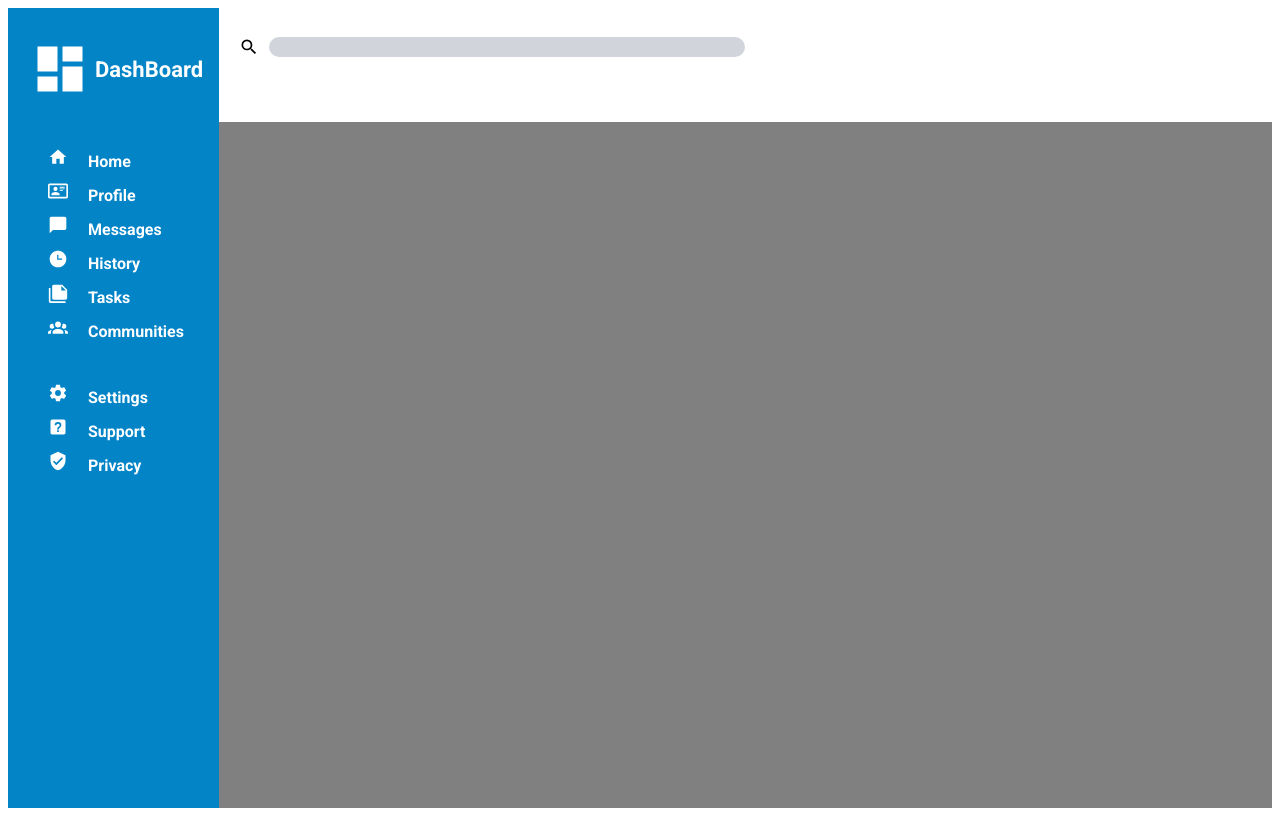
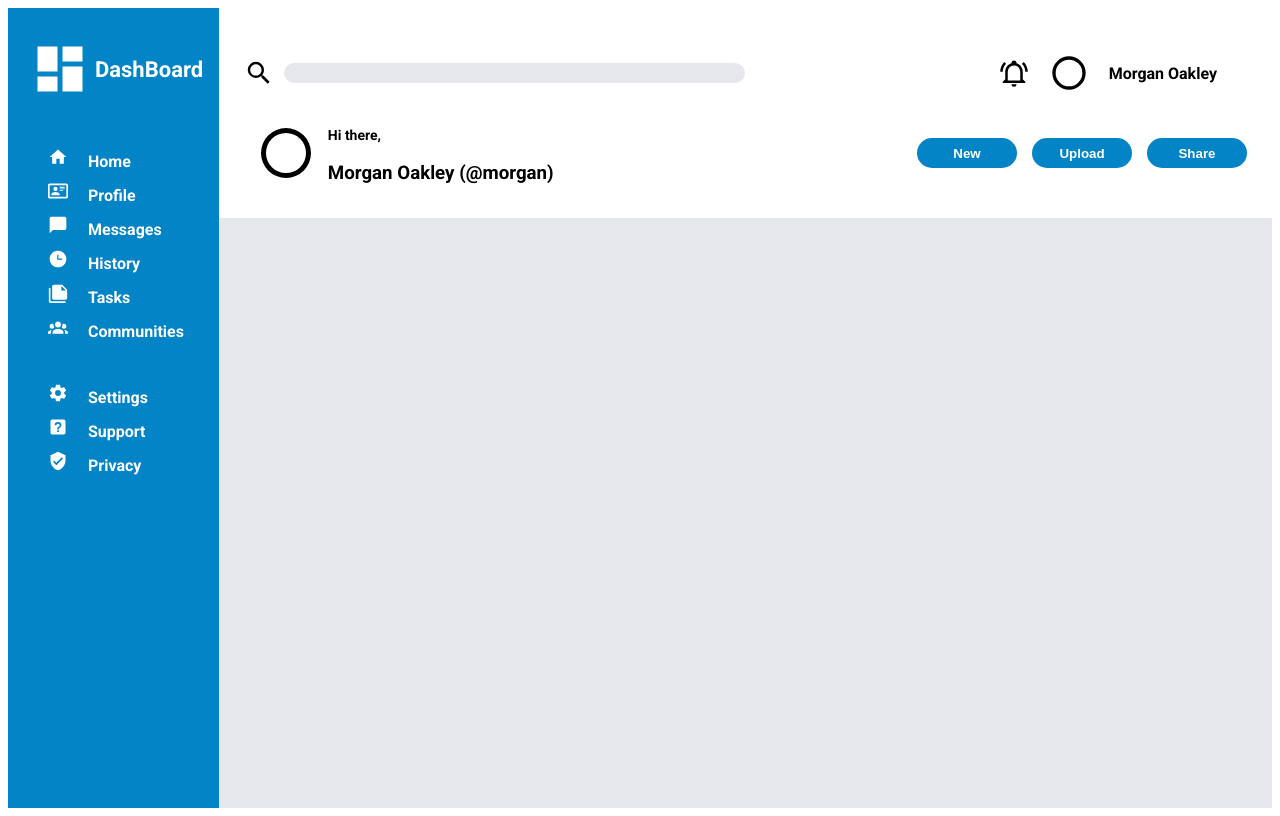
Before and after one commit to Ahmedhatem307/Admin-Dashboard, a plain HTML site: page index.html in a window 1280 px wide. Drawn offline with Linux system fonts and the light colour scheme; a web font is replaced by a local one.

Commit message:
Add elements and styles to the header

```diff
--- a/index.html
+++ b/index.html
@@ -41,7 +41,22 @@
                 <img src="img/magnify.svg" alt="Magnifying glass">
                 <input type="search">
             </div>
-
+            <div class="head-profile">
+                <img src="img/bell-ring-outline.svg" alt="Bell icon">
+                <img src="img/circle-outline.svg" alt="" id="pp">
+                <h4>Morgan Oakley</h4>
+            </div>
+            <div class="name-buttons">
+                <div class="name">
+                    <img src="img/circle-outline.svg" alt="" id="big-p">
+                    <h3 id="user-name">Hi there,</h3><h3>Morgan Oakley (@morgan)</h3>
+                </div>
+                <div class="buttons">
+                    <button>New</button>
+                    <button>Upload</button>
+                    <button>Share</button>
+                </div>
+            </div>
         </div>
          <div class="content">
 
--- a/style.css
+++ b/style.css
@@ -132,7 +132,7 @@ body{
     background-color: white;
     grid-column: 2 / span 3;
     grid-row: 1 / span 1;
-    padding: 20px;
+    padding: 25px;
     display: grid;
     grid-template-columns: 2fr 1fr 1fr;
     grid-template-rows: 1fr 1fr;
@@ -153,11 +153,73 @@ input[type="search"]{
     flex-grow: 1;
     border-radius: 10px;
     border: none;
-    background-color: #d1d5db;
+    background-color: #e5e7eb;
 }
 
+.header img{
+    width: 30px;
+}
+#pp{
+    width: 40px;
+}
+#big-p{
+    width: 60px;
+    justify-self: center;
+    align-self: center;
+    grid-row: 1 / span 2;
+}
+#user-name{
+    grid-column: 2 / span 1;
+    font-size: 14px;
+}
+
+.head-profile{
+    grid-row: 1 / span 1;
+    grid-column: 2 / span 2;
+    display: flex;
+    justify-content: end;
+    gap: 20px;
+    text-align: center;
+    margin-right: 30px;
+}
+.head-profile h4{
+    align-self: center;
+}
+
+.name-buttons{
+    grid-row: 2 / span 1;
+    grid-column: 1 / span 3;
+    display: grid;
+    grid-template-columns: 3fr 1fr;
+    grid-template-rows: 1fr;
+}
+.name{
+    display: grid;
+    grid-template-rows: 30px 50px;
+    grid-template-columns: 1fr 7fr;
+
+}
+
+.buttons{
+    display: grid;
+    grid-template-columns: 1fr 1fr 1fr;
+    grid-template-rows: 1fr;
+    justify-items: center;
+    align-items: center;
+    gap: 15px;
+}
+
+.buttons button{
+    width: 100px;
+    height: 30px;
+    border-radius: 20px;
+    background-color: #0284c7;
+    color: white;
+    border: 0;
+    font-weight: bold;
+}
 .content{
     grid-column: 2 / span 3;
     grid-row: 2 / span 3;
-    background-color: gray;
+    background-color: #e5e7eb;
 }
```
Also changed, not shown: img/bell-ring-outline.svg (added), img/circle-outline.svg (added), 3 other files.
